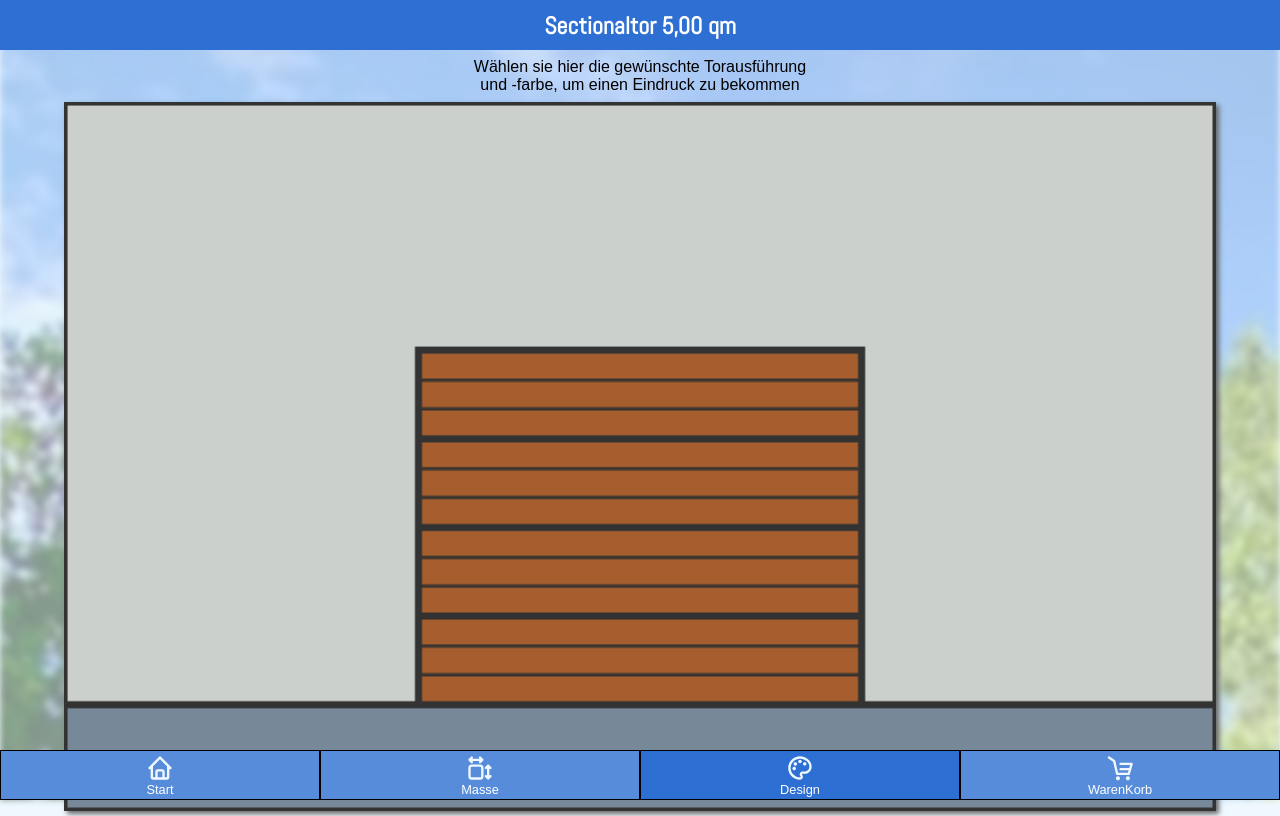
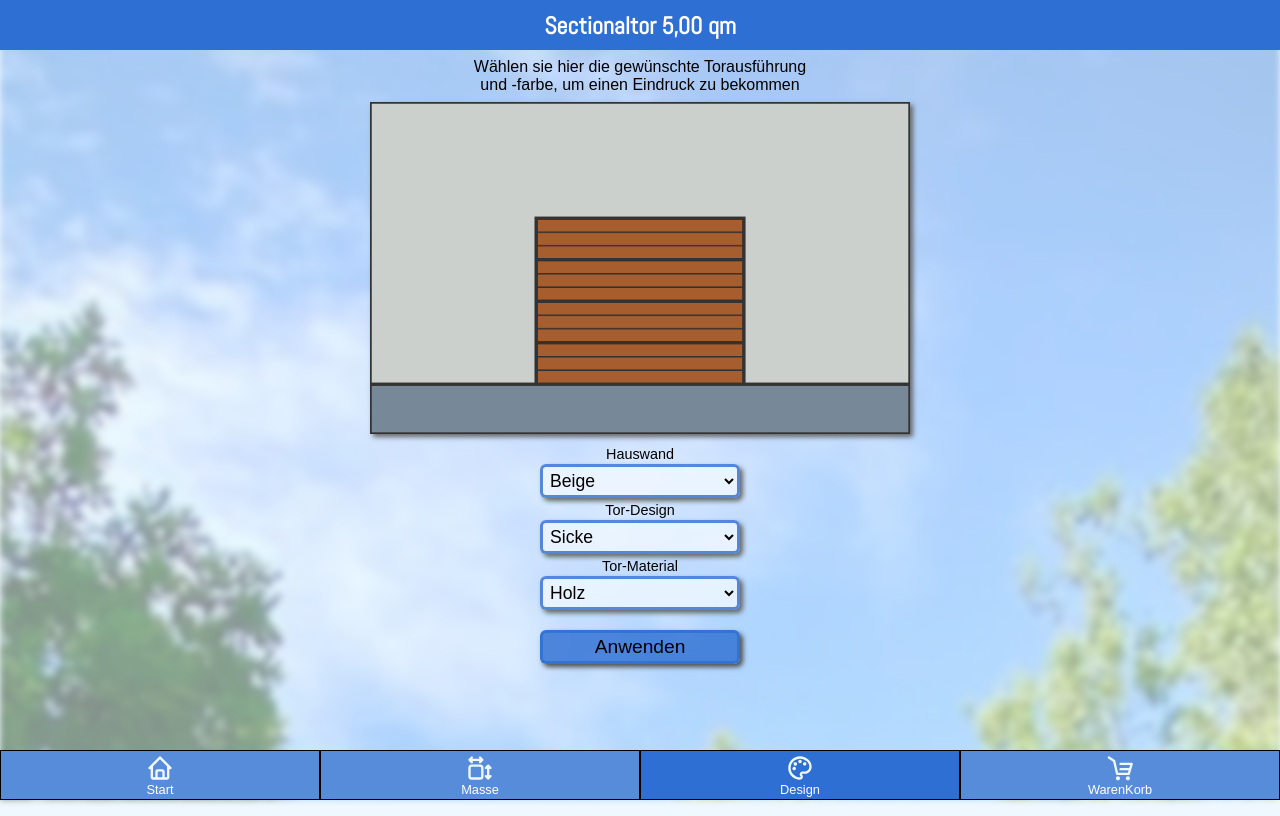
Before and after one commit to FrankOelsch/capstone-project, a React (Create React App) app: page /design in a window 1280 px wide. Shown: the top 816 px of the page. Built offline with nearby package versions, Linux system fonts and the light colour scheme.

Commit message:
small edits for ux on all pages

```diff
--- a/src/pages/Cart.js
+++ b/src/pages/Cart.js
@@ -302,6 +302,8 @@ const Wrapper = styled.div`
   align-items: center;
   justify-content: flex-start;
   text-align: center;
+  max-width: 600px;
+  margin: 0 auto;
 `;
 
 const StyledH4 = styled.h4`
--- a/src/pages/Design.js
+++ b/src/pages/Design.js
@@ -21,7 +21,13 @@ export default function Design() {
 
   const [tempStepH, setTempStepH] = useState(0);
   const [tempStepW, setTempStepW] = useState(0);
-  const [direction, setDirection] = useState("stop");
+  const [direction, setDirection] = useState("down");
+  const [wall, setWall] = useState("white");
+  const [door, setDoor] = useState("white");
+
+  useEffect(() => {
+    drawIt();
+  }, [wall, door]);
 
   useEffect(() => {
     checkConfig();
@@ -60,9 +66,11 @@ export default function Design() {
         break;
       case "wallColor":
         setConfig({ ...config, wallColor: value });
+        setWall(value);
         break;
       case "doorColor":
         setConfig({ ...config, doorColor: value });
+        setDoor(value);
         break;
       default:
         break;
@@ -335,6 +343,8 @@ const Wrapper = styled.div`
   align-items: center;
   justify-content: flex-start;
   text-align: center;
+  max-width: 600px;
+  margin: 0 auto;
 `;
 
 const StyledCanvas = styled.canvas`
--- a/src/pages/Home.js
+++ b/src/pages/Home.js
@@ -93,6 +93,7 @@ const StyledArticle = styled.article`
   width: 280px;
   padding: 8px;
   margin-top: 12px;
+  cursor: default;
 
   p {
     font-family: "Noto Sans", Arial, Helvetica, sans-serif;
--- a/src/pages/Measure.js
+++ b/src/pages/Measure.js
@@ -365,6 +365,8 @@ const Wrapper = styled.div`
   align-items: center;
   justify-content: flex-start;
   text-align: center;
+  max-width: 600px;
+  margin: 0 auto;
 `;
 
 const StyledCanvas = styled.canvas`
```
